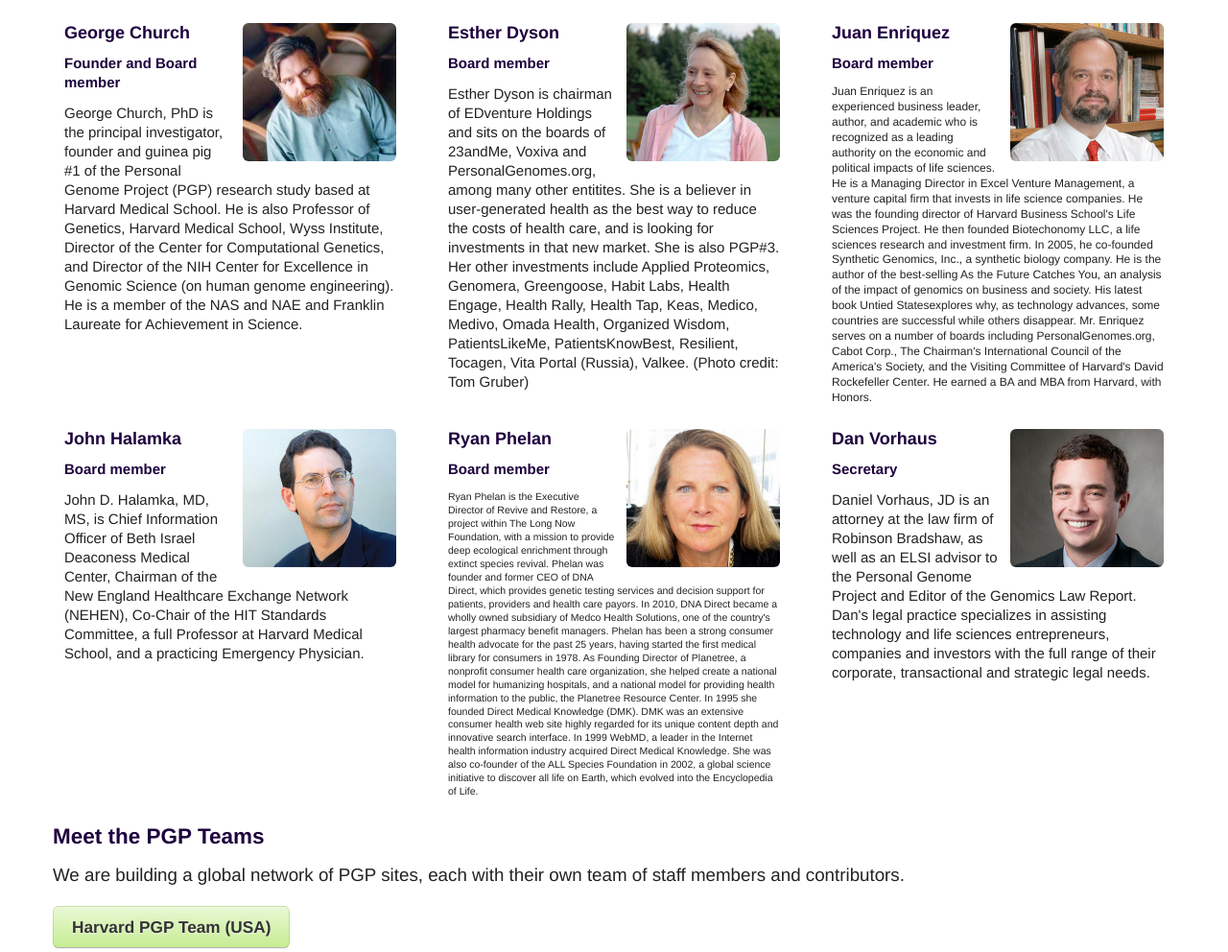
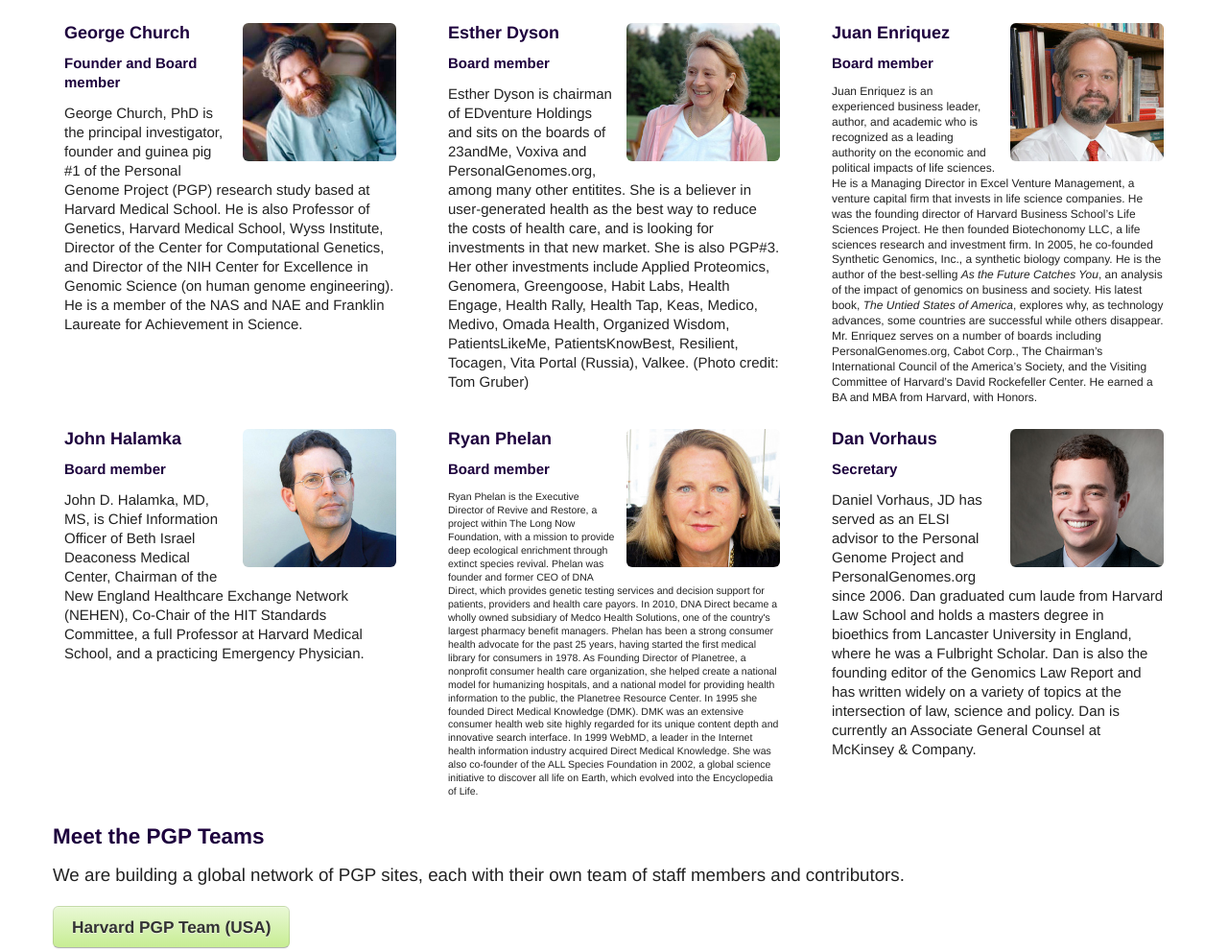
Before and after one commit to geochurch/www_personalgenomes_org, a Django app: page /people/ in a window 1280 px wide. Shown: the part 502-1494 px from the top of the page at 96% size. Run offline with Django 3.2, Linux system fonts and the light colour scheme; some libraries are stand-ins or nearby versions.

Commit message:
Update press and people pages

```diff
--- a/templates/www_personalgenomes_org/people.html
+++ b/templates/www_personalgenomes_org/people.html
@@ -35,7 +35,7 @@
   <div class="span4 bio">
     <img src="static/img/Juan-Enriquez.jpg" class="img-rounded" style="max-width:160px" />
     <h4>Juan Enriquez</h4><h5>Board member</h5>
-    <p style="font-size:80%;line-height:133%">Juan Enriquez is an experienced business leader, author, and academic who is recognized as a leading authority on the economic and political impacts of life sciences. He is a Managing Director in Excel Venture Management, a venture capital firm that invests in life science companies. He was the founding director of Harvard Business School's Life Sciences Project. He then founded Biotechonomy LLC, a life sciences research and investment firm. In 2005, he co-founded Synthetic Genomics, Inc., a synthetic biology company. He is the author of the best-selling As the Future Catches You, an analysis of the impact of genomics on business and society. His latest book Untied Statesexplores why, as technology advances, some countries are successful while others disappear. Mr. Enriquez serves on a number of boards including PersonalGenomes.org, Cabot Corp., The Chairman's International Council of the America's Society, and the Visiting Committee of Harvard's David Rockefeller Center. He earned a BA and MBA from Harvard, with Honors.</p>
+    <p style="font-size:80%;line-height:133%">Juan Enriquez is an experienced business leader, author, and academic who is recognized as a leading authority on the economic and political impacts of life sciences. He is a Managing Director in Excel Venture Management, a venture capital firm that invests in life science companies. He was the founding director of Harvard Business School’s Life Sciences Project. He then founded Biotechonomy LLC, a life sciences research and investment firm. In 2005, he co-founded Synthetic Genomics, Inc., a synthetic biology company. He is the author of the best-selling <em>As the Future Catches You</em>, an analysis of the impact of genomics on business and society. His latest book, <em>The Untied States of America</em>, explores why, as technology advances, some countries are successful while others disappear. Mr. Enriquez serves on a number of boards including PersonalGenomes.org, Cabot Corp., The Chairman’s International Council of the America’s Society, and the Visiting Committee of Harvard’s David Rockefeller Center. He earned a BA and MBA from Harvard, with Honors.</p>
   </div>
 </div>
 <div class="row">
@@ -52,7 +52,7 @@
   <div class="span4 bio">
     <img src="static/img/Daniel-Vorhaus.jpg" class="img-rounded" style="max-width:160px" />
     <h4>Dan Vorhaus</h4><h5>Secretary</h5>
-    <p>Daniel Vorhaus, JD is an attorney at the law firm of Robinson Bradshaw, as well as an ELSI advisor to the Personal Genome Project and Editor of the Genomics Law Report. Dan's legal practice specializes in assisting technology and life sciences entrepreneurs, companies and investors with the full range of their corporate, transactional and strategic legal needs.</p>
+    <p>Daniel Vorhaus, JD  has served as an ELSI advisor to the Personal Genome Project and PersonalGenomes.org since 2006. Dan graduated cum laude from Harvard Law School and holds a masters degree in bioethics from Lancaster University in England, where he was a Fulbright Scholar. Dan is also the founding editor of the Genomics Law Report and has written widely on a variety of topics at the intersection of law, science and policy. Dan is currently an Associate General Counsel at McKinsey & Company.</p>
   </div>
 </div>
 
--- a/templates/www_personalgenomes_org/press.html
+++ b/templates/www_personalgenomes_org/press.html
@@ -19,6 +19,10 @@
 <div class="row-fluid">
   <div class="span1"></div>
   <div class="span10">
+
+    <p>
+      <a href="http://www.scientificamerican.com/article.cfm?id=unhidden-traits-genomic-data-privacy-debates-heat-up">Unhidden Traits: Genomic Data Privacy Debates Heat Up</a>, By Abdul-Kareem Ahmed. Scientific American.  August 14, 2013.
+    </p>
 
     <p><a href="http://www.medpagetoday.com/Genetics/GeneticTesting/37756">Personal Genome Project: Nature and Nurture, Warts and All</a> by Michael Smith, <em>MedPage Today</em>, March 8, 2013
     </p>
```
